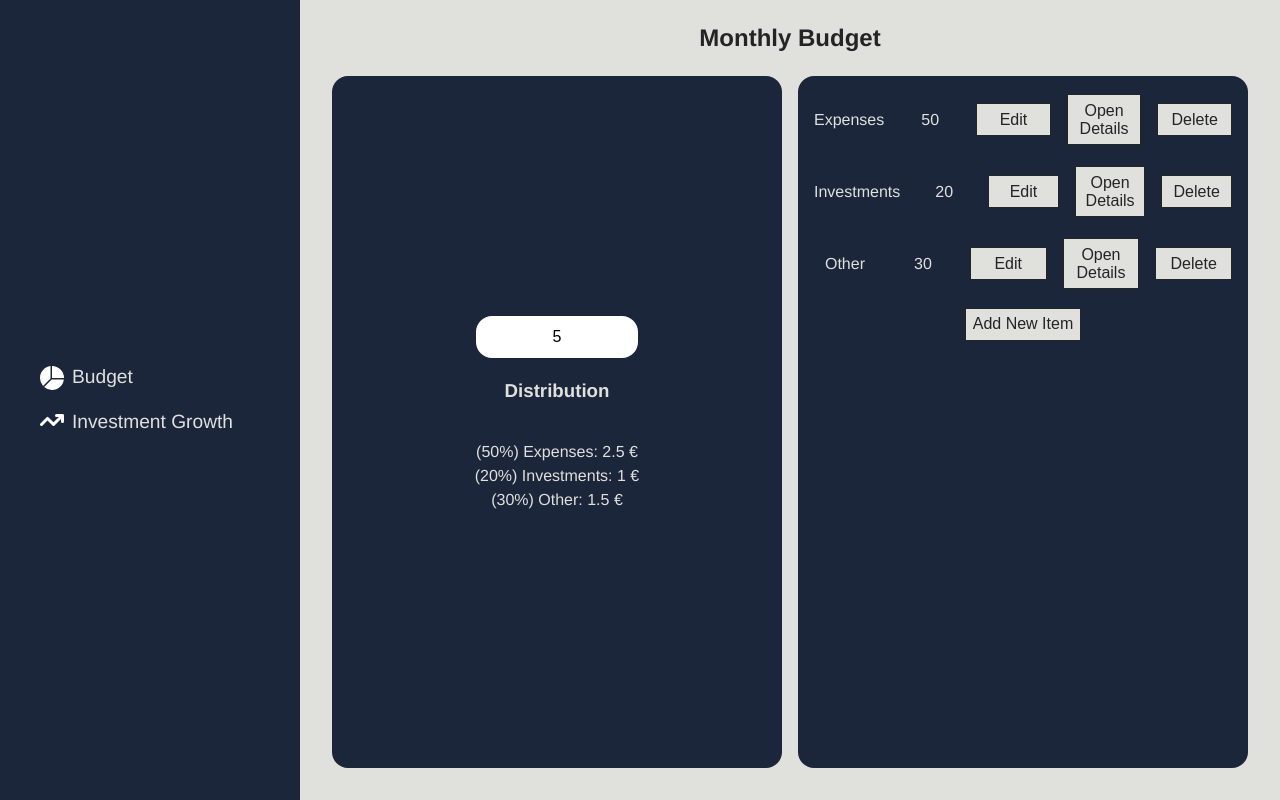
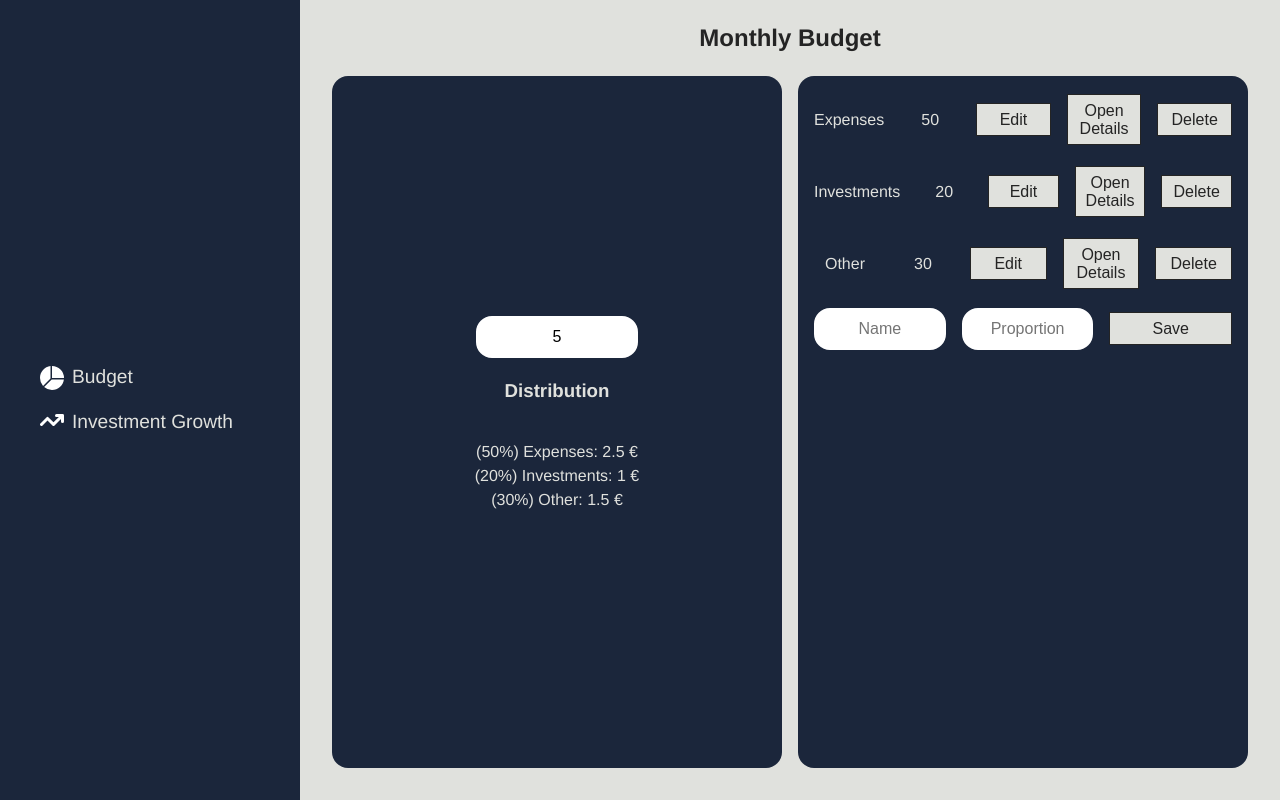
Before and after one commit to andrebarros7201/expense-tracker, a React (Vite) app: page / in a window 1280 px wide. Both pictures are taken after typing "5" into the empty fields and a click on the button "Add New Item". Built offline with nearby package versions, Linux system fonts and the light colour scheme.

Commit message:
add style to add budget item form

```diff
--- a/src/components/budget/BudgetAddItem.jsx
+++ b/src/components/budget/BudgetAddItem.jsx
@@ -3,14 +3,23 @@ import styles from "../../styles/components/budget/budgetAddItem.module.css";
 
 export default function BudgetAddItem() {
   const [isAdding, setIsAdding] = useState(false);
+
   return (
-    <div>
+    <div className={styles["budgetAddItem"]}>
       {!isAdding ? (
-        <button className={styles["add-button"]}>Add New Item</button>
+        <button
+          className={styles["add-button"]}
+          onClick={() => {
+            setIsAdding(true);
+          }}
+        >
+          Add New Item
+        </button>
       ) : (
         <>
-          <input type="text" />
-          <input type="number" />
+          <input type="text" placeholder={"Name"} />
+          <input type="number" placeholder={"Proportion"} />
+          <button className={styles["save-button"]}>Save</button>
         </>
       )}
     </div>
--- a/src/styles/components/budget/budgetAddItem.module.css
+++ b/src/styles/components/budget/budgetAddItem.module.css
@@ -1,4 +1,48 @@
-.add-button {
+.budgetAddItem {
+  display: flex;
+  flex-flow: row nowrap;
+  align-items: center;
+  justify-content: center;
+  gap: 1rem;
+
+  & > * {
+    flex: 1;
+  }
+
+  & input {
+    width: 50%;
+    padding: 10px;
+    border-radius: 1rem;
+    text-align: center;
+    border: 2px solid white;
+    transition: all 200ms;
+    font-size: 1rem;
+
+    &:focus {
+      outline: none;
+      box-shadow: 0 0 10px white;
+    }
+
+    /* Chrome, Safari, Edge, Opera */
+    &::-webkit-outer-spin-button,
+    &::-webkit-inner-spin-button {
+      -webkit-appearance: none;
+      margin: 0;
+    }
+
+    /* Firefox */
+    &[type="number"] {
+      -moz-appearance: textfield;
+    }
+
+    &[type="number"] {
+      -moz-appearance: textfield;
+    }
+  }
+}
+
+.add-button,
+.save-button {
   padding: 0.4rem;
   font-size: 1rem;
   background-color: var(--platinum);
```
